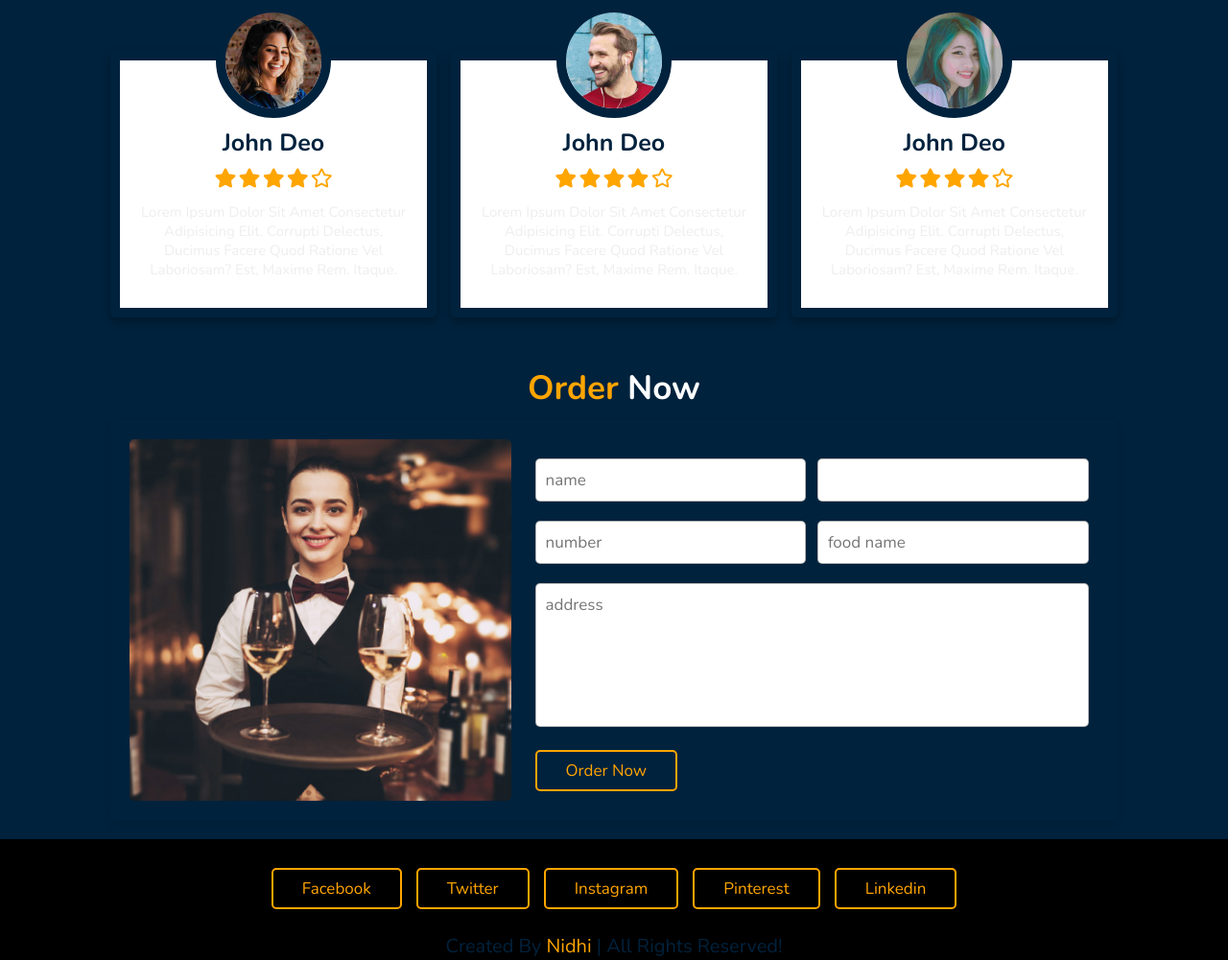
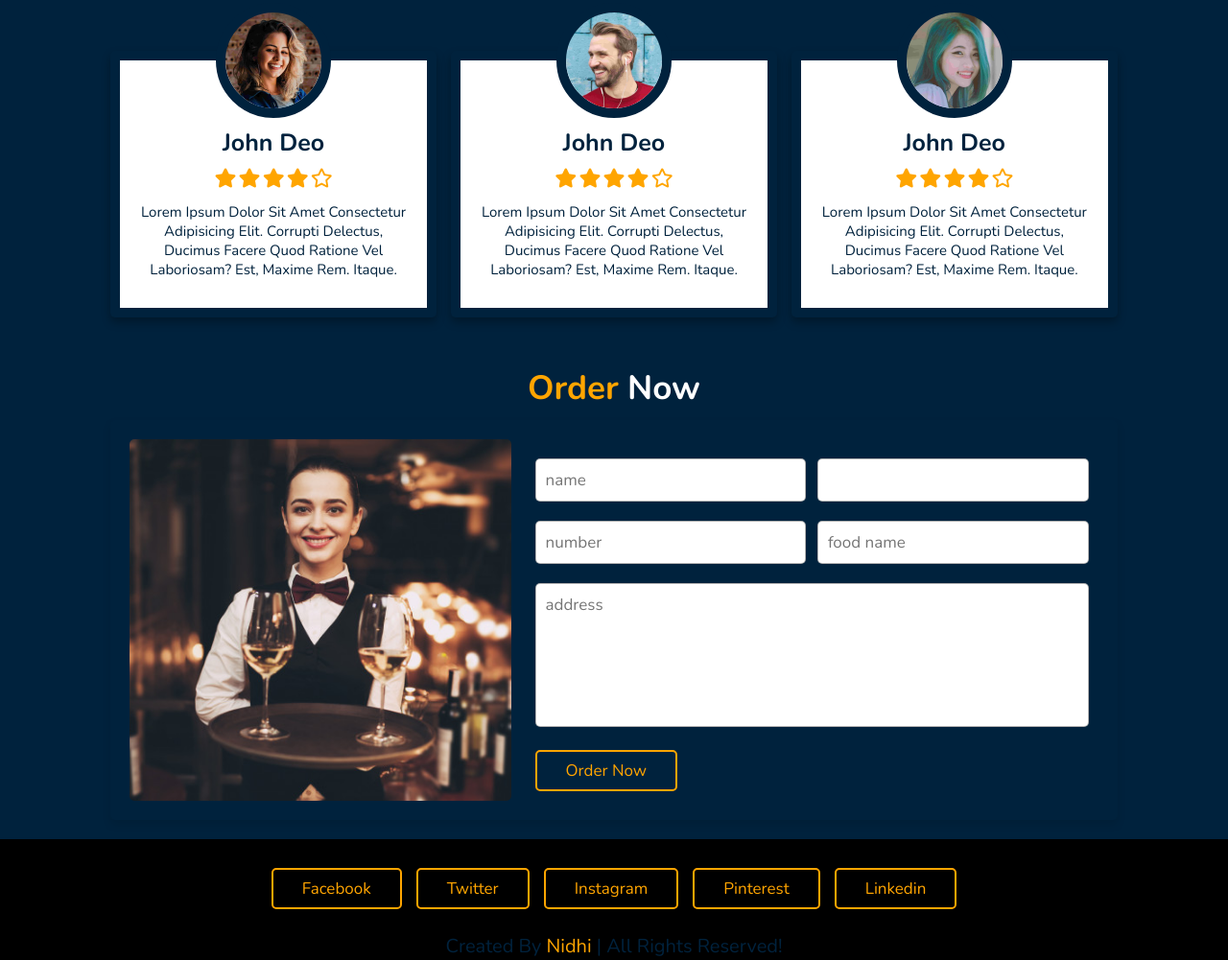
Before and after one commit to NIDHISAINI125/localbusiness, a website: page index.html in a window 1280 px wide. Shown: the part 3843-4844 px from the top of the page at 96% size. Drawn offline with nearby package versions, Linux system fonts and the light colour scheme.

Commit message:
Update style.css

```diff
--- a/style.css
+++ b/style.css
@@ -380,7 +380,7 @@ header .navbar a:hover{
 
 .review .box-container .box p{
   font-size: 1.5rem;
-  color:#eee;
+  color:#00223d;
   padding:1rem 0;
 }
 
```
